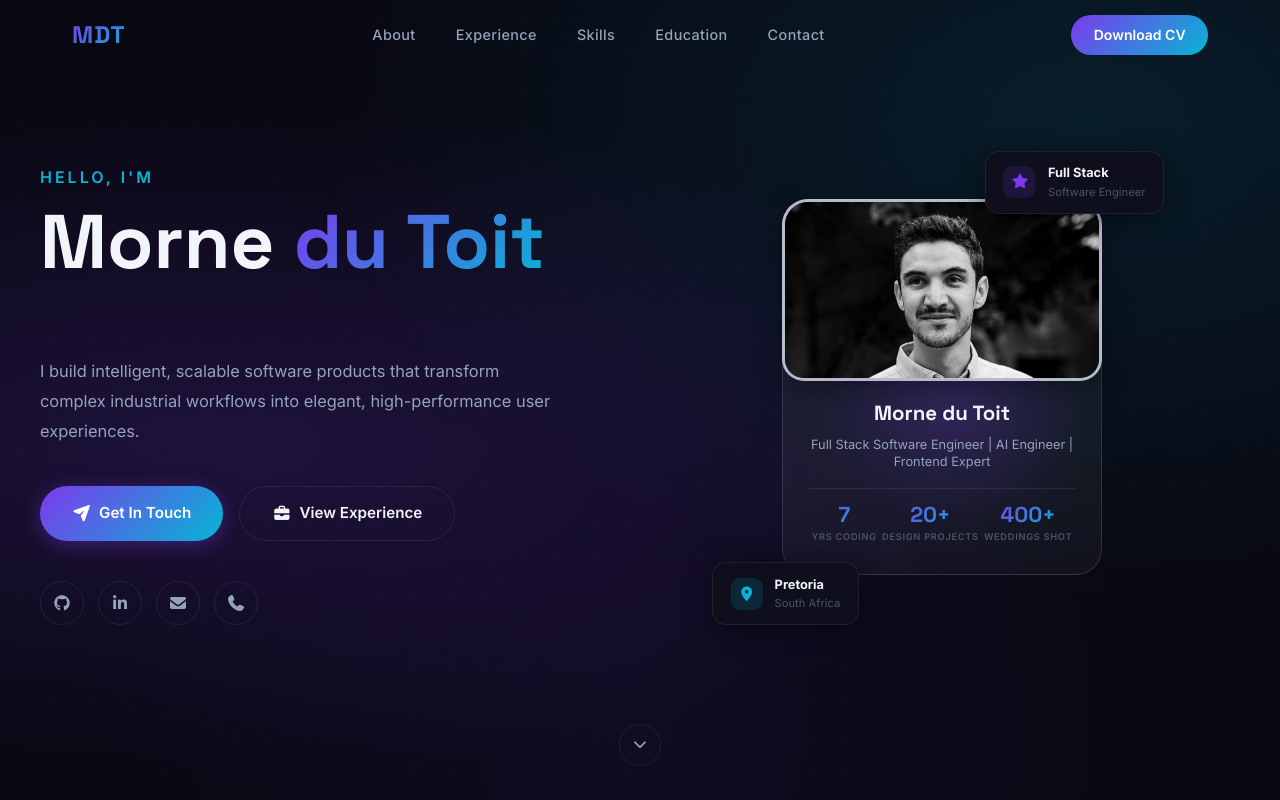
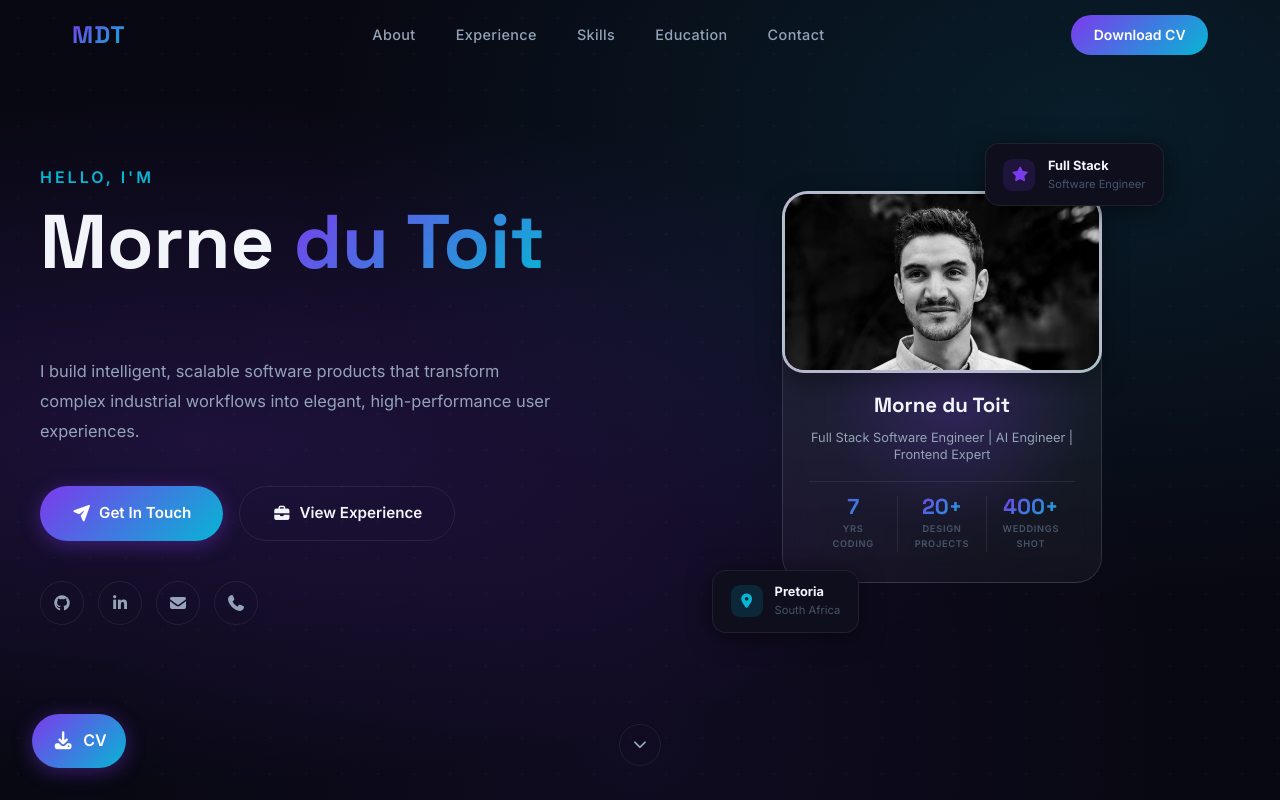
Before and after one commit to TheMorne/Sasha-CV, a website built with webpack: page index.html in a window 1280 px wide. Shown: the top 800 px of the page. Built offline with nearby package versions, Linux system fonts and the light colour scheme.

Commit message:
add floating CV download button and update footer structure

```diff
--- a/css/style.css
+++ b/css/style.css
@@ -387,6 +387,16 @@ nav.scrolled {
    justify-content: space-around;
    border-top: 1px solid var(--border);
    padding-top: .9rem;
+}
+
+.stat {
+   flex: 1;
+   text-align: center;
+   padding: 0 0.75rem;
+}
+
+.stat:not(:last-child) {
+   border-right: 1px solid var(--border);
 }
 
 .stat-number {
@@ -1084,6 +1094,36 @@ footer p span { color: var(--accent); }
   .badge-2 { bottom: -8px; left: -8px; }
 }
 
+.floating-download-btn {
+   display: none;
+   position: fixed;
+   bottom: 2rem;
+   left: 2rem;
+   padding: 0.9rem 1.2rem;
+   border-radius: 50px;
+   background: var(--grad);
+   color: #fff;
+   display: flex;
+   align-items: center;
+   justify-content: center;
+   gap: 0.5rem;
+   font-size: 1rem;
+   font-weight: 600;
+   box-shadow: 0 4px 20px rgba(124,58,237,.4);
+   transition: all .3s;
+   z-index: 500;
+   text-decoration: none;
+}
+
+.floating-download-btn i {
+   font-size: 1.2rem;
+}
+
+.floating-download-btn:hover {
+   transform: translateY(-2px);
+   box-shadow: 0 8px 32px rgba(124,58,237,.6);
+}
+
 @media (max-width: 600px) {
    section { padding: 4rem 1.25rem; }
    .about-details { grid-template-columns: 1fr; }
@@ -1092,4 +1132,5 @@ footer p span { color: var(--accent); }
    .profile-wrap { padding: 8px 0 6px; }
    .profile-card { width: min(100%, 320px); }
    .badge-1, .badge-2 { transform: scale(.92); }
+   .floating-download-btn { display: flex; }
 }
--- a/index.html
+++ b/index.html
@@ -436,6 +436,11 @@
      </div>
    </footer>
 
+   <a href="cv/Morne-du-Toit-CV.html?print=1" class="floating-download-btn download-cv-trigger" id="floating-download-btn">
+     <i class="fas fa-download"></i>
+     <span>CV</span>
+   </a>
+
    <script src="./js/app.js"></script>
  </body>
 
```
Lines whose indentation alone changed are shown as unchanged.
